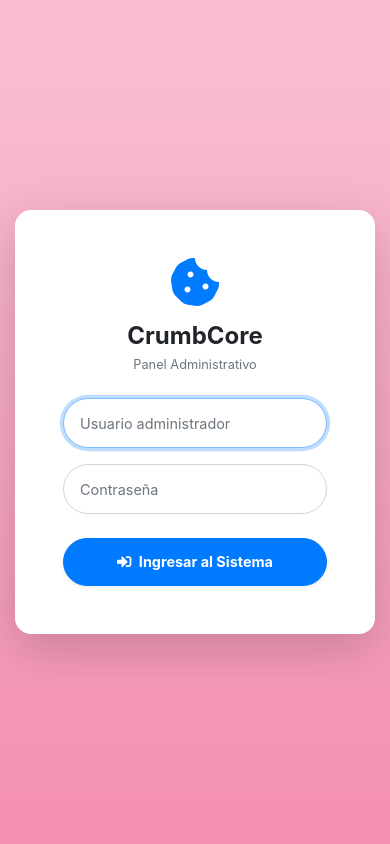
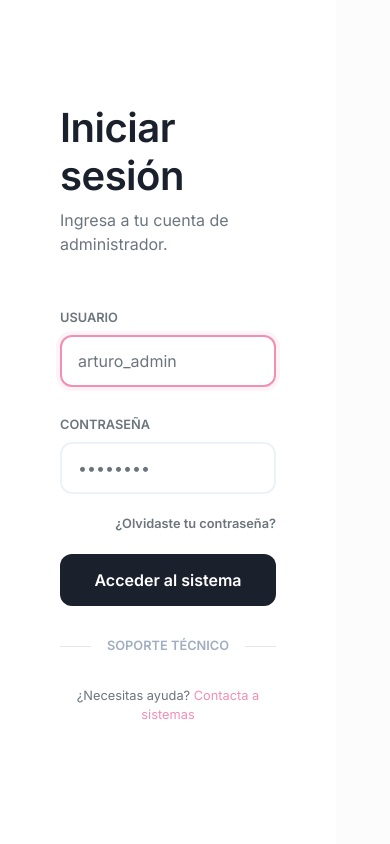
Before and after one commit to arturod3vVE/gestorReposteria, a Django app: page /login/ in a window 390 px wide. Run offline with Django 4.2, Linux system fonts and the light colour scheme; some libraries are stand-ins or nearby versions.

Commit message:
login change

```diff
--- a/core/templates/core/login.html
+++ b/core/templates/core/login.html
@@ -1,87 +1,227 @@
 <!DOCTYPE html>
 <html lang="es">
+
 <head>
     <meta charset="utf-8">
     <meta name="viewport" content="width=device-width, initial-scale=1, shrink-to-fit=no">
-    <title>Iniciar Sesión - CrumbCore</title>
+    <title>Acceso Administrativo | CrumbCore</title>
 
+    <link href="https://fonts.googleapis.com/css2?family=Inter:wght@300;400;600&family=Quicksand:wght@700&display=swap"
+        rel="stylesheet">
     <link href="https://stackpath.bootstrapcdn.com/bootstrap/4.5.2/css/bootstrap.min.css" rel="stylesheet">
     <link href="https://cdnjs.cloudflare.com/ajax/libs/font-awesome/5.15.3/css/all.min.css" rel="stylesheet">
 
     <style>
-        /* Fondo gradiente clásico de SB Admin 2 */
-        body {
-            background-color: #f8bbd0;
-            background-image: linear-gradient(180deg, #f8bbd0 10%, #f48fb1 100%);
-            background-size: cover;
+        :root {
+            --primary-pink: #f48fb1;
+            --accent-dark: #880e4f;
+            --glass-bg: rgba(255, 255, 255, 0.85);
+        }
+
+        body,
+        html {
+            height: 100%;
+            margin: 0;
+            font-family: 'Inter', sans-serif;
+            background-color: #fcfcfc;
+        }
+
+        .main-wrapper {
+            display: flex;
             height: 100vh;
         }
-        .login-card {
-            border-radius: 1rem;
+
+        /* PANEL IZQUIERDO: EL "SOUL" DE LA PÁGINA */
+        .visual-side {
+            flex: 1.2;
+            position: relative;
+            background-image: url('https://images.unsplash.com/photo-1499636136210-6f4ee915583e?ixlib=rb-1.2.1&auto=format&fit=crop&w=1350&q=80');
+            background-size: cover;
+            background-position: center;
+            display: flex;
+            align-items: center;
+            justify-content: center;
+            padding: 40px;
+        }
+
+        /* Overlay para que la imagen no distraiga demasiado */
+        .visual-side::after {
+            content: '';
+            position: absolute;
+            top: 0;
+            left: 0;
+            right: 0;
+            bottom: 0;
+            background: linear-gradient(135deg, rgba(136, 14, 79, 0.4) 0%, rgba(244, 143, 177, 0.2) 100%);
+            z-index: 1;
+        }
+
+        .brand-card {
+            position: relative;
+            z-index: 2;
+            background: rgba(255, 255, 255, 0.1);
+            backdrop-filter: blur(12px);
+            -webkit-backdrop-filter: blur(12px);
+            border: 1px solid rgba(255, 255, 255, 0.2);
+            border-radius: 24px;
+            padding: 40px;
+            color: white;
+            max-width: 450px;
+            box-shadow: 0 8px 32px rgba(0, 0, 0, 0.1);
+        }
+
+        .brand-card h2 {
+            font-family: 'Quicksand', sans-serif;
+            font-size: 2.5rem;
+            margin-bottom: 1rem;
+        }
+
+        .quote-box {
+            border-left: 3px solid var(--primary-pink);
+            padding-left: 20px;
+            margin-top: 30px;
+            font-style: italic;
+            opacity: 0.9;
+        }
+
+        /* PANEL DERECHO: LOGIN LIMPIO */
+        .login-side {
+            flex: 0.8;
+            background: white;
+            display: flex;
+            align-items: center;
+            justify-content: center;
+            padding: 60px;
+            z-index: 3;
+        }
+
+        .login-box {
+            width: 100%;
+            max-width: 380px;
+        }
+
+        .login-box h1 {
+            font-weight: 600;
+            color: #1a202c;
+            letter-spacing: -0.5px;
+            margin-bottom: 8px;
+        }
+
+        .form-control {
+            border: 2px solid #edf2f7;
+            border-radius: 12px;
+            padding: 12px 16px;
+            height: auto;
+            transition: all 0.3s;
+        }
+
+        .form-control:focus {
+            border-color: var(--primary-pink);
+            box-shadow: 0 0 0 4px rgba(244, 143, 177, 0.1);
+        }
+
+        .btn-login {
+            background-color: #1a202c;
+            /* Negro elegante para romper el rosa */
+            color: white;
+            border-radius: 12px;
+            padding: 14px;
+            font-weight: 600;
             border: none;
+            margin-top: 20px;
+            transition: transform 0.2s;
         }
-        /* Inputs redondeados estilo 'user' de SB Admin 2 */
-        .form-control-user {
-            border-radius: 10rem;
-            padding: 1.5rem 1rem;
-            font-size: 0.9rem;
+
+        .btn-login:hover {
+            background-color: #2d3748;
+            transform: translateY(-2px);
+            color: white;
         }
-        .btn-user {
-            border-radius: 10rem;
-            padding: 0.75rem 1rem;
-            font-size: 0.9rem;
+
+        .social-indicator {
+            display: flex;
+            align-items: center;
+            margin: 30px 0;
+            color: #a0aec0;
+        }
+
+        .social-indicator::before,
+        .social-indicator::after {
+            content: "";
+            flex: 1;
+            height: 1px;
+            background: #e2e8f0;
+        }
+
+        @media (max-width: 992px) {
+            .visual-side {
+                display: none;
+            }
         }
     </style>
 </head>
+
 <body>
 
-    <div class="container">
-        <div class="row justify-content-center align-items-center" style="min-height: 100vh;">
-            <div class="col-xl-4 col-lg-5 col-md-7">
+    <div class="main-wrapper">
 
-                <div class="card o-hidden border-0 shadow-lg login-card">
-                    <div class="card-body p-0">
-                        <div class="row">
-                            <div class="col-lg-12">
-                                <div class="p-5">
+        <div class="visual-side">
+            <div class="brand-card">
+                <i class="fas fa-cookie-bite fa-3x mb-4" style="color: var(--primary-pink);"></i>
+                <h2>CrumbCore</h2>
+                <p>Tu plataforma integral para el control de inventarios, horneado y logística de repostería fina.</p>
 
-                                    <div class="text-center mb-4">
-                                        <i class="fas fa-cookie-bite fa-3x text-primary mb-3"></i>
-                                        <h1 class="h4 text-gray-900 font-weight-bold mb-1">CrumbCore</h1>
-                                        <p class="text-muted small">Panel Administrativo</p>
+                <div class="quote-box">
+                    <p class="mb-0">"La administración es el ingrediente secreto que hace que todo crezca en el horno."
+                    </p>
+                    <small>— Panel de Control v2.4</small>
+                </div>
+            </div>
         </div>
 
-                                    <form class="user" method="POST" action="{% url 'login' %}">
+        <div class="login-side">
+            <div class="login-box">
+                <div class="mb-5">
+                    <h1>Iniciar sesión</h1>
+                    <p class="text-muted">Ingresa a tu cuenta de administrador.</p>
+                </div>
+
+                <form method="POST" action="{% url 'login' %}">
                     {% csrf_token %}
 
-                                        {% if form.errors %}
-                                            <div class="alert alert-danger text-center small font-weight-bold shadow-sm" style="border-radius: 1rem;">
-                                                Usuario o contraseña incorrectos.
-                                            </div>
-                                        {% endif %}
-
-                                        <div class="form-group">
-                                            <input type="text" class="form-control form-control-user" name="username" placeholder="Usuario administrador" required autofocus>
+                    <div class="form-group mb-4">
+                        <label class="small font-weight-bold text-uppercase text-muted">Usuario</label>
+                        <input type="text" name="username" class="form-control" placeholder="arturo_admin" required
+                            autofocus>
                     </div>
 
-                                        <div class="form-group mb-4">
-                                            <input type="password" class="form-control form-control-user" name="password" placeholder="Contraseña" required>
+                    <div class="form-group mb-3">
+                        <label class="small font-weight-bold text-uppercase text-muted">Contraseña</label>
+                        <input type="password" name="password" class="form-control" placeholder="••••••••" required>
                     </div>
 
-                                        <button type="submit" class="btn btn-primary btn-user btn-block font-weight-bold shadow-sm">
-                                            <i class="fas fa-sign-in-alt mr-1"></i> Ingresar al Sistema
+                    <div class="text-right">
+                        <a href="#" class="small text-muted font-weight-bold">¿Olvidaste tu contraseña?</a>
+                    </div>
+
+                    <button type="submit" class="btn btn-login btn-block">
+                        Acceder al sistema
                     </button>
                 </form>
 
+                <div class="social-indicator">
+                    <span class="px-3 small font-weight-bold">SOPORTE TÉCNICO</span>
                 </div>
-                            </div>
+
+                <div class="text-center">
+                    <p class="small text-muted">¿Necesitas ayuda? <a href="#"
+                            style="color: var(--primary-pink);">Contacta a sistemas</a></p>
                 </div>
             </div>
         </div>
 
     </div>
-        </div>
-    </div>
 
 </body>
+
 </html>
```
Lines whose indentation alone changed are shown as unchanged.
